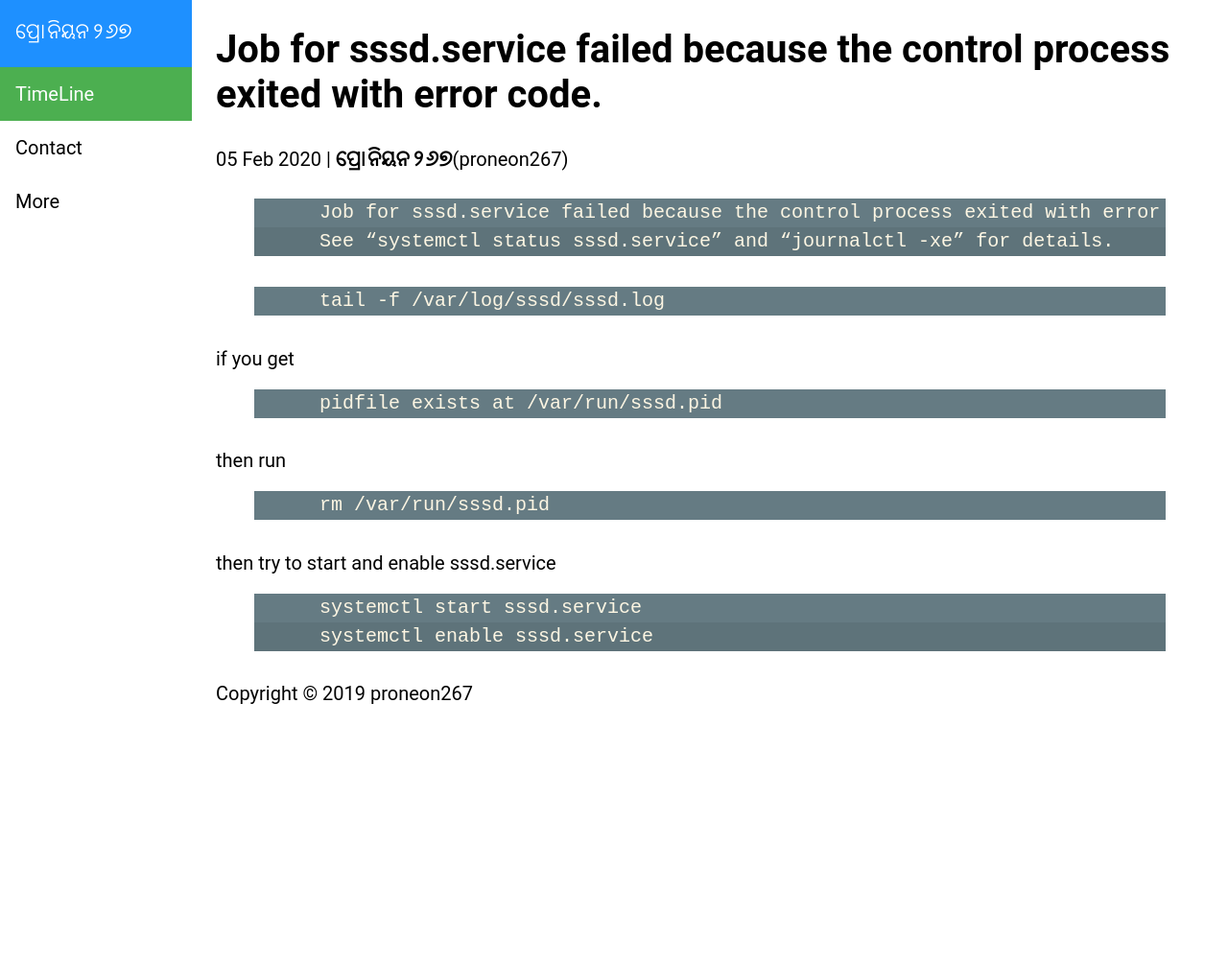
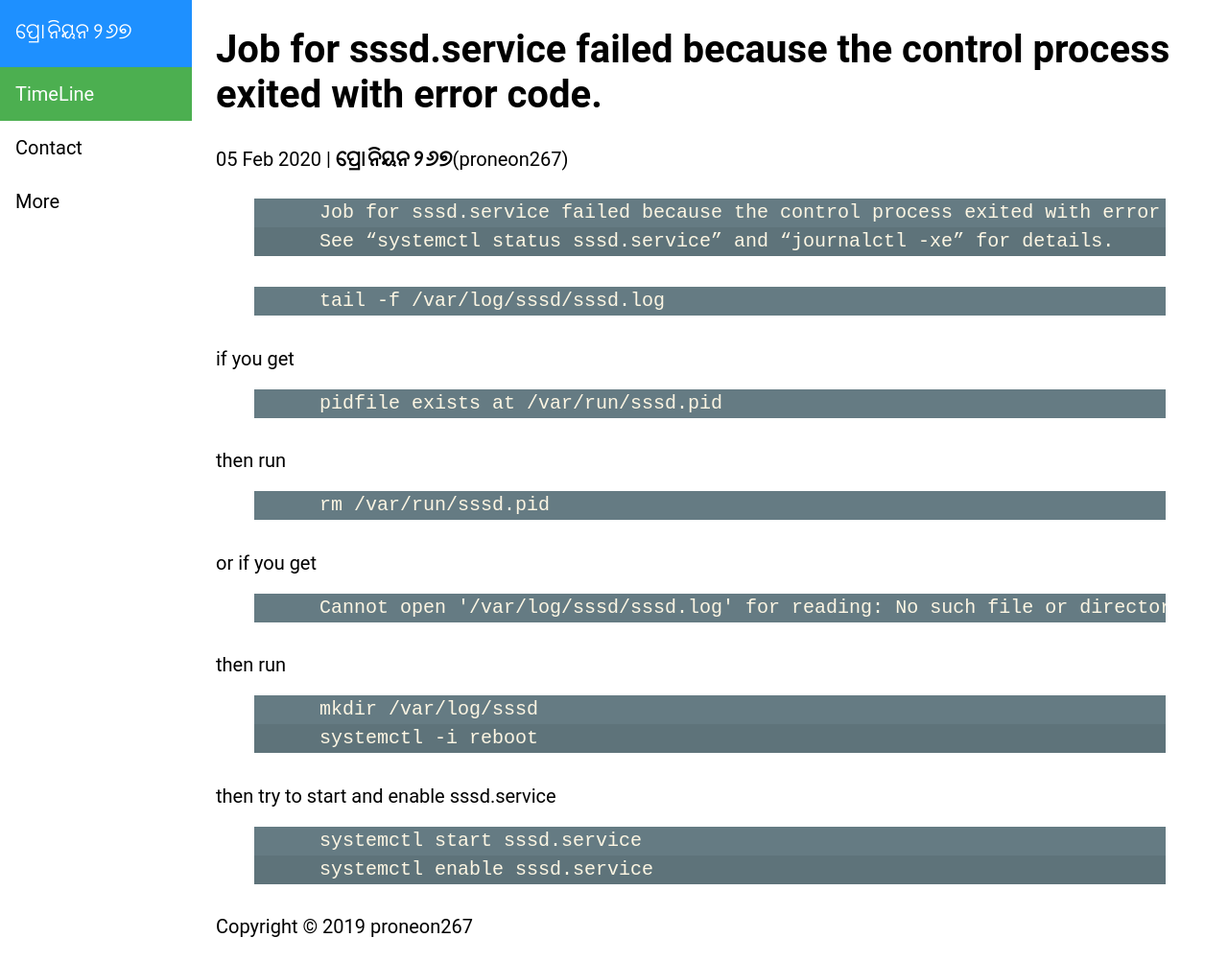
Before and after one commit to proneon267/proneon267.github.io, a Jekyll site: the page built from _posts/2020-06-14-sssd-service-failed.md, in a window 1280 px wide and 1002 px high. Shown: the whole window at 96% size. Built offline with Jekyll 4.4.1, drawn with Linux system fonts in a browser that asks for light colours; comment, search, counter and statistics services are not loaded.

Commit message:
Update 2020-06-14-sssd-service-failed.md

```diff
--- a/_posts/2020-06-14-sssd-service-failed.md
+++ b/_posts/2020-06-14-sssd-service-failed.md
@@ -21,6 +21,15 @@ then run
 {% highlight bash %}
     rm /var/run/sssd.pid
 {% endhighlight %}
+or if you get
+{% highlight bash %}
+    Cannot open '/var/log/sssd/sssd.log' for reading: No such file or directory
+{% endhighlight %}
+then run
+{% highlight bash %}
+    mkdir /var/log/sssd
+    systemctl -i reboot
+{% endhighlight %}
 then try to start and enable sssd.service
 {% highlight bash %}
     systemctl start sssd.service
```
